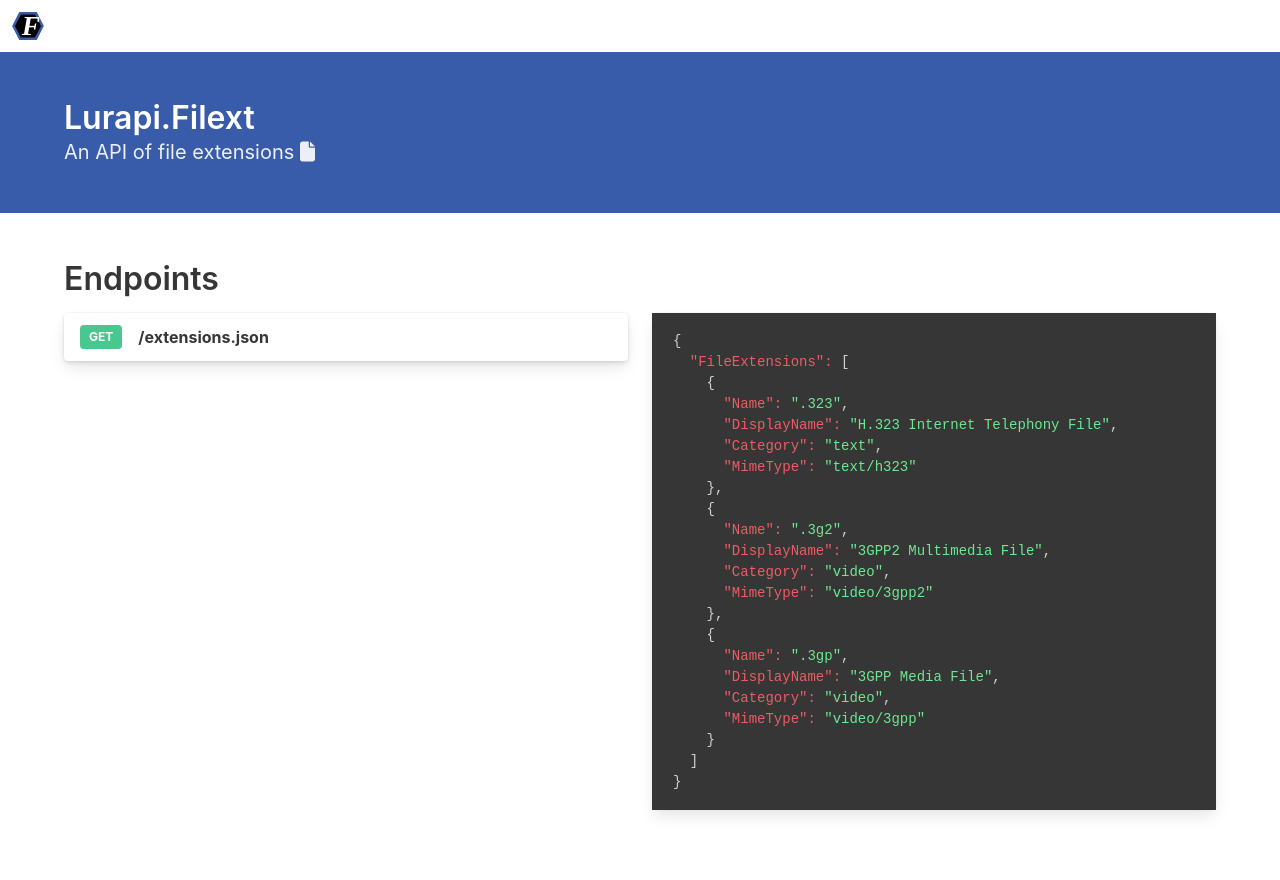
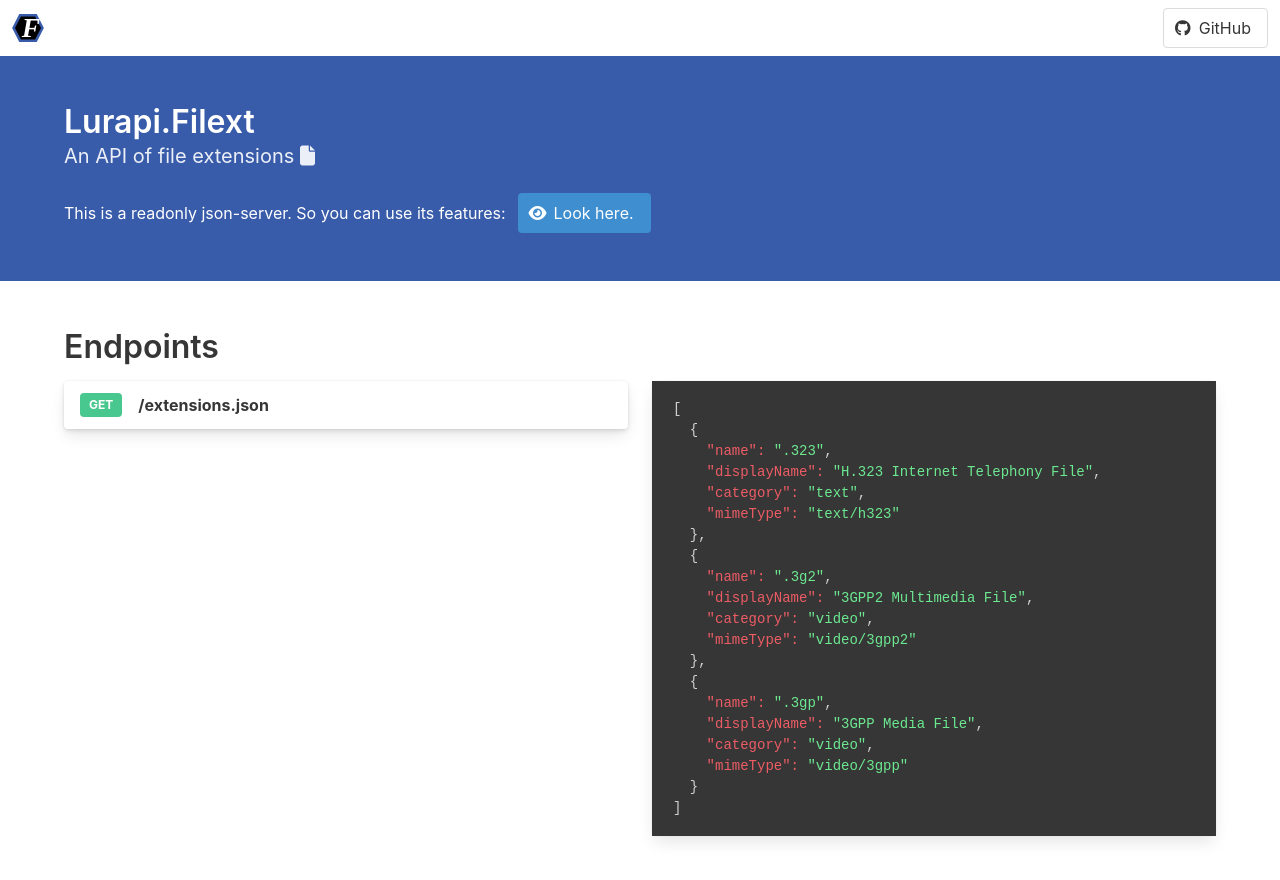
Before and after one commit to Lureister/file-extensions, a website: page public/index.html in a window 1280 px wide. Before the commit the page ends 858 px from the top, so only its background shows below. Drawn offline with nearby package versions, Linux system fonts and the light colour scheme.

Commit message:
fix index.html

```diff
--- a/public/index.html
+++ b/public/index.html
@@ -33,6 +33,16 @@
       >
     </a>
   </div>
+  <div class="navbar-end">
+    <div class="navbar-item">
+      <a
+        class="button"
+        href="https://github.com/Lureister/file-extensions"
+        target="_blank"
+        class="is-link"
+      ><span class="icon"><i class="fab fa-github"></i></span><span>GitHub</span></a>
+    </div>
+  </div>
 </nav>
 <section
   class="hero is-text-white is-info"
@@ -46,6 +56,23 @@
       <h2 class="subtitle">
         An API of file extensions <i class="fas fa-file"></i>
       </h2>
+      <div class="content">
+        <div class="level">
+          <div class="level-left">
+            <span class="level-item">This is a readonly json-server. So you can use its features:</span>
+            <div class="level-item">
+              <a
+                class="button is-info"
+                target="_blank"
+                href="https://github.com/typicode/json-server"
+              >
+                <span class="icon"><i class="fas fa-eye"></i></span>
+                <span>Look here.</span>
+              </a>
+            </div>
+          </div>
+        </div>
+      </div>
     </div>
   </div>
 </section>
@@ -68,27 +95,25 @@
         <div class="column">
           <div class="card">
             <!-- language: json -->
-            <pre class="pretty-print has-background-dark">{
-              "FileExtensions": [{
-      "Name": ".323",
-      "DisplayName": "H.323 Internet Telephony File",
-      "Category": "text",
-      "MimeType": "text/h323"
+            <pre class="pretty-print has-background-dark">[{
+      "name": ".323",
+      "displayName": "H.323 Internet Telephony File",
+      "category": "text",
+      "mimeType": "text/h323"
     },
     {
-      "Name": ".3g2",
-      "DisplayName": "3GPP2 Multimedia File",
-      "Category": "video",
-      "MimeType": "video/3gpp2"
+      "name": ".3g2",
+      "displayName": "3GPP2 Multimedia File",
+      "category": "video",
+      "mimeType": "video/3gpp2"
     },
     {
-      "Name": ".3gp",
-      "DisplayName": "3GPP Media File",
-      "Category": "video",
-      "MimeType": "video/3gpp"
+      "name": ".3gp",
+      "displayName": "3GPP Media File",
+      "category": "video",
+      "mimeType": "video/3gpp"
     }
-  ]
-}</pre>
+  ]</pre>
           </div>
         </div>
       </div>
```
